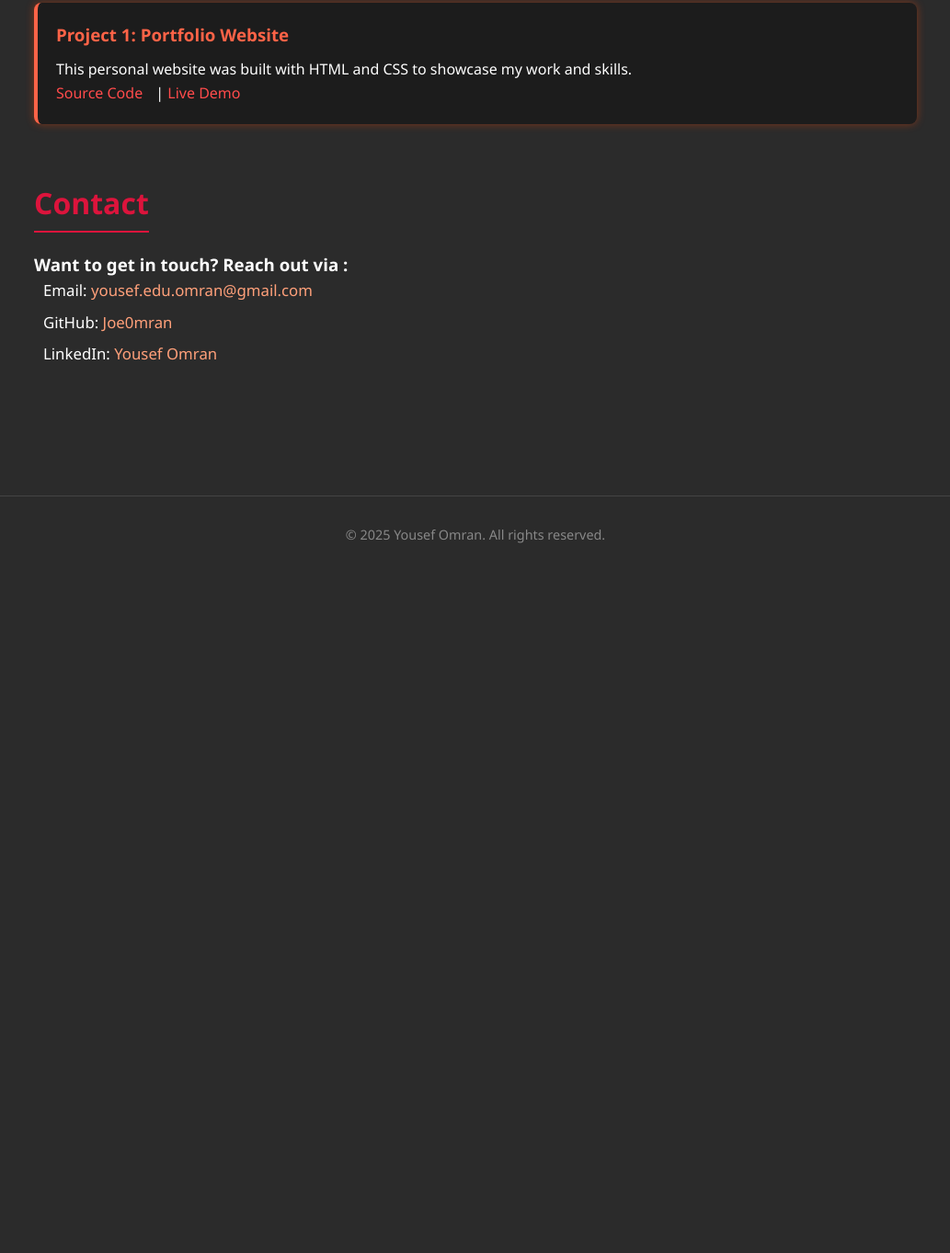
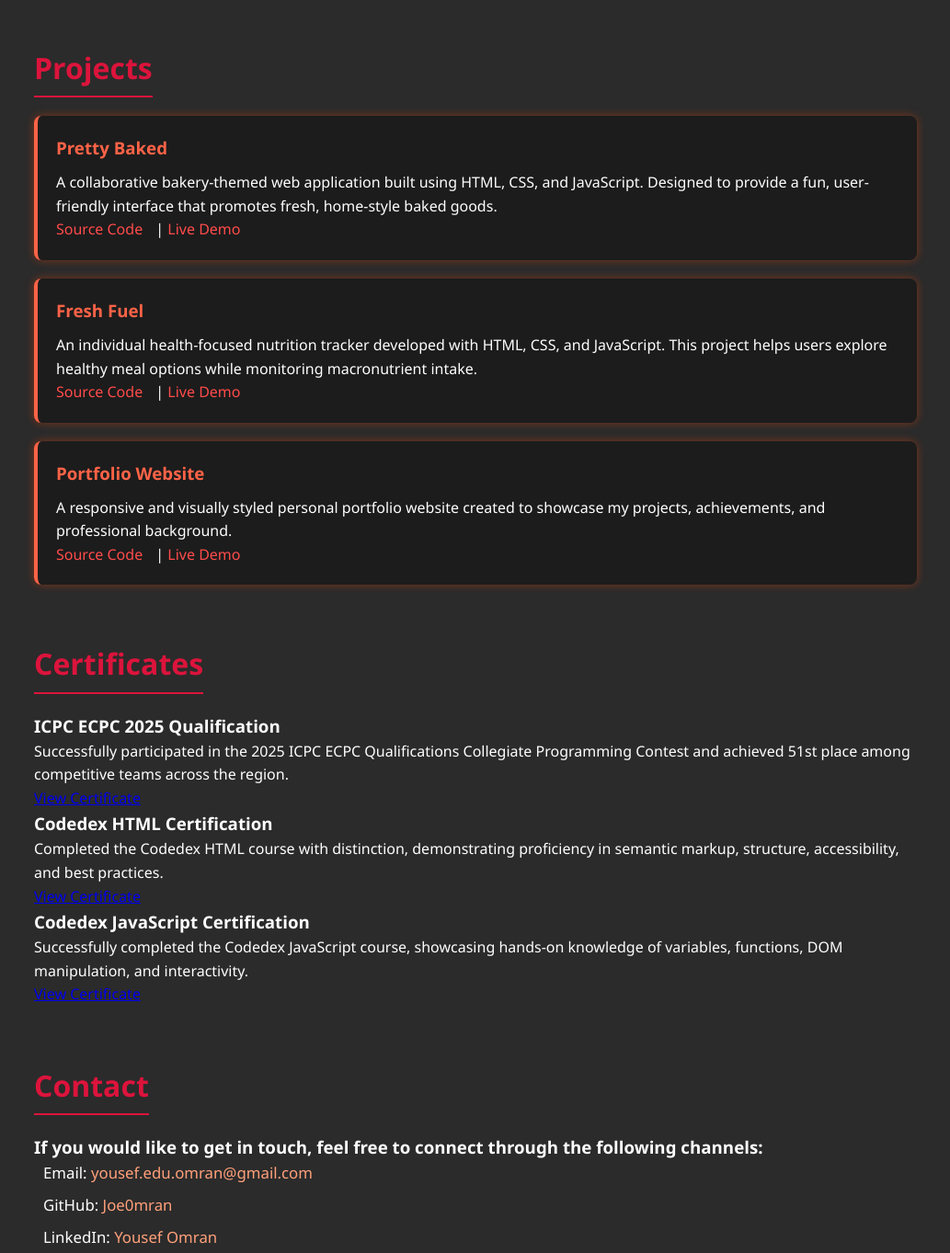
Before and after one commit to Joe0mran/Portfolio, a plain HTML site: page index.html in a window 1280 px wide. Shown: the part 829-2192 px from the top of the page at 92% size, without its empty margins (123-1156 px from the left). Before the commit the page ends 1462 px from the top, so only its background shows below. Drawn offline with Linux system fonts and the light colour scheme.

Commit message:
Update index.html

```diff
--- a/index.html
+++ b/index.html
@@ -1,44 +1,95 @@
 <!DOCTYPE html>
 <html lang="en">
 <head>
-  <meta charset="UTF-8">
-  <meta name="viewport" content="width=device-width, initial-scale=1.0">
+  <meta charset="UTF-8" />
+  <meta name="viewport" content="width=device-width, initial-scale=1.0" />
   <title>Yousef Omran | Personal Site</title>
   <link href="style.css" rel="stylesheet" />
 </head>
 <body>
   <header>
     <h1>Yousef Omran</h1>
-    <p><b>Software Engineering Student</b> & <b>Competitive Programmer</b></p>
+    <p><strong>Software Engineering Student</strong> & <strong>Competitive Programmer</strong></p>
   </header>
 
   <main>
     <section id="about">
       <div class="about-left">
         <h2>About Me</h2>
-        <p id="about-text">I'm currently heading into my second year as a Computer and AI major at Helwan University. I recently participated in the 2025 ICPC ECPC Qualifications Collegiate Programming Contest and ranked <strong>51st</strong> — proud to hold a certificate for that achievement. I'm passionate about competitive programming and have strong problem-solving skills with <strong>C++</strong> and <strong>C</strong>. Additionally, I enjoy front-end web development and have built several projects using <strong>HTML</strong>, <strong>CSS</strong>, and <strong>JavaScript</strong> on platforms like <strong>Codedex</strong>.</p>
+        <p id="about-text">
+          I am currently a second-year Computer and Artificial Intelligence student at Helwan University. I recently participated in the 2025 ICPC ECPC Qualifications Collegiate Programming Contest and secured <strong>51st place</strong>. This achievement reflects my dedication to problem-solving and algorithmic thinking.
+          <br><br>
+          I possess a solid foundation in competitive programming using <strong>C++</strong> and <strong>C</strong>, and I actively apply my skills in practical challenges and contests. Additionally, I have hands-on experience in front-end web development and have completed several interactive and visually appealing projects using <strong>HTML</strong>, <strong>CSS</strong>, and <strong>JavaScript</strong> on platforms such as <strong>Codedex</strong>.
+        </p>
       </div>
       <div class="about-right">
-        <img src="profile.png" alt="Yousef Omran" class="profile-pic">
+        <img src="profile.png" alt="Yousef Omran" class="profile-pic" />
       </div>
     </section>
 
     <section id="projects">
       <h2>Projects</h2>
+
       <div class="project">
-        <h3>Project 1: Portfolio Website</h3>
-        <p>This personal website was built with HTML and CSS to showcase my work and skills.</p>
+        <h3>Pretty Baked</h3>
+        <p>
+          A collaborative bakery-themed web application built using HTML, CSS, and JavaScript. Designed to provide a fun, user-friendly interface that promotes fresh, home-style baked goods.
+        </p>
+        <a href="https://github.com/Joe0mran/Bakery">Source Code</a> | <a href="https://joe0mran.github.io/Bakery/">Live Demo</a>
+      </div>
+
+      <div class="project">
+        <h3>Fresh Fuel</h3>
+        <p>
+          An individual health-focused nutrition tracker developed with HTML, CSS, and JavaScript. This project helps users explore healthy meal options while monitoring macronutrient intake.
+        </p>
+        <a href="https://github.com/Joe0mran/Fresh-Feul">Source Code</a> | <a href="https://joe0mran.github.io/Fresh-Feul/">Live Demo</a>
+      </div>
+
+      <div class="project">
+        <h3>Portfolio Website</h3>
+        <p>
+          A responsive and visually styled personal portfolio website created to showcase my projects, achievements, and professional background.
+        </p>
         <a href="#">Source Code</a> | <a href="#">Live Demo</a>
+      </div>
+    </section>
+
+    <section id="certificates">
+      <h2>Certificates</h2>
+
+      <div class="certificate">
+        <h3>ICPC ECPC 2025 Qualification</h3>
+        <p>
+          Successfully participated in the 2025 ICPC ECPC Qualifications Collegiate Programming Contest and achieved 51st place among competitive teams across the region.
+        </p>
+        <a href="2026-ECPC Q 4-yousef omran-PLACE.pdf" target="_blank">View Certificate</a>
+      </div>
+
+      <div class="certificate">
+        <h3>Codedex HTML Certification</h3>
+        <p>
+          Completed the Codedex HTML course with distinction, demonstrating proficiency in semantic markup, structure, accessibility, and best practices.
+        </p>
+        <a href="Codedex-HTML-Certificate.pdf">View Certificate</a>
+      </div>
+
+      <div class="certificate">
+        <h3>Codedex JavaScript Certification</h3>
+        <p>
+          Successfully completed the Codedex JavaScript course, showcasing hands-on knowledge of variables, functions, DOM manipulation, and interactivity.
+        </p>
+        <a href="Codedex-JS-Certificate.pdf">View Certificate</a>
       </div>
     </section>
 
     <section id="contact">
       <h2>Contact</h2>
-      <h3>Want to get in touch? Reach out via :</h3>
+      <h3>If you would like to get in touch, feel free to connect through the following channels:</h3>
       <ul>
         <li>Email: <a href="mailto:yousef.edu.omran@gmail.com">yousef.edu.omran@gmail.com</a></li>
         <li>GitHub: <a href="https://github.com/Joe0mran" target="_blank">Joe0mran</a></li>
-        <li>LinkedIn: <a href="https://www.linkedin.com/in/yousef-omran-a86327333?utm_source=share&utm_campaign=share_via&utm_content=profile&utm_medium=android_app" target="_blank">Yousef Omran</a></li>
+        <li>LinkedIn: <a href="https://www.linkedin.com/in/yousef-omran-a86327333" target="_blank">Yousef Omran</a></li>
       </ul>
     </section>
   </main>
```
